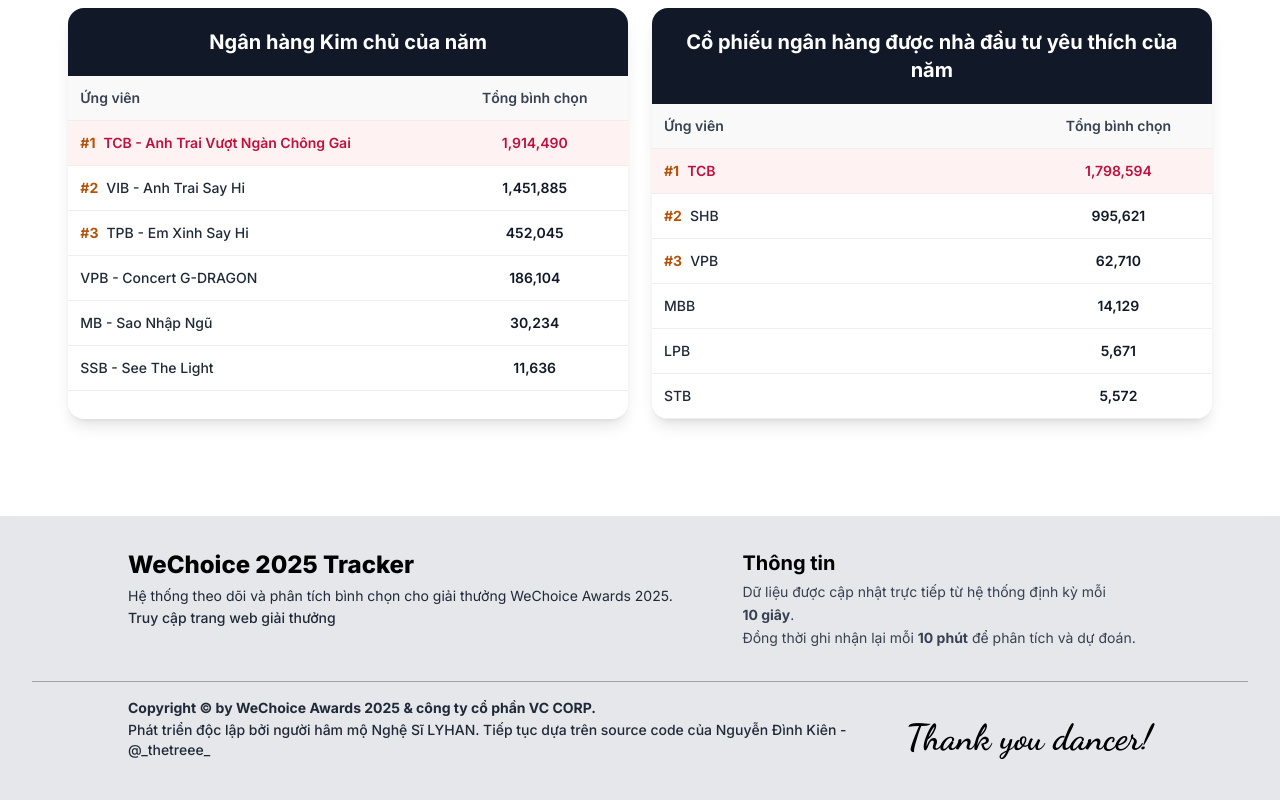
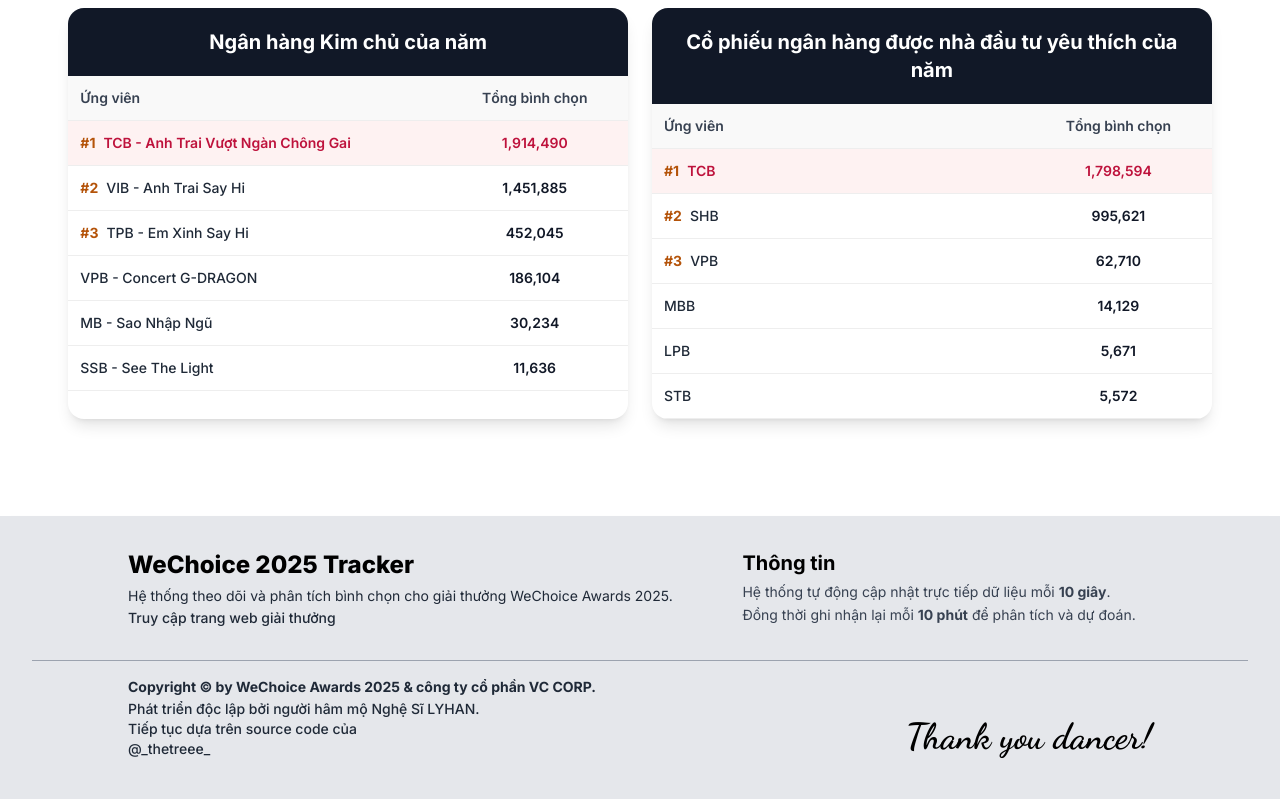
Before and after one commit to ntu09082007-eng/wechoice-tracker-frontend, a React (Vite) app: page /realtime in a window 1280 px wide. Shown: the part 305-1105 px from the top of the page. Built offline with nearby package versions, Linux system fonts and the light colour scheme; what chartjs-plugin-zoom would draw is missing.

Commit message:
Update Footer.tsx

```diff
--- a/src/components/Footer.tsx
+++ b/src/components/Footer.tsx
@@ -22,10 +22,10 @@ export default function Footer() {
           <div className="xl:col-span-2">
             <h3 className="text-black text-xl font-bold mb-1">Thông tin</h3>
             <p className="text-sm leading-relaxed">
-              Dữ liệu được cập nhật trực tiếp từ hệ thống định kỳ mỗi{" "}
+              Hệ thống tự động cập nhật trực tiếp dữ liệu mỗi{" "}
               {/* SỬA LỖI: Dùng &nbsp; để hàn dính số 10 và chữ giây */}
               <b className="whitespace-nowrap">10&nbsp;giây</b>.
-              <br />
+              <br/>
               Đồng thời ghi nhận lại mỗi <b className="whitespace-nowrap">10&nbsp;phút</b> để phân tích và dự đoán.
             </p>
           </div>
@@ -41,7 +41,8 @@ export default function Footer() {
                 Copyright © by WeChoice Awards 2025 & công ty cổ phần VC CORP.
               </p>
               <p className="text-gray-800 text-sm mt-0.5 font-medium">
-                Phát triển độc lập bởi người hâm mộ Nghệ Sĩ LYHAN. Tiếp tục dựa trên source code của Nguyễn Đình Kiên -
+                Phát triển độc lập bởi người hâm mộ Nghệ Sĩ LYHAN.
+                <br/>Tiếp tục dựa trên source code của
               <h3 className="text-gray-800 text-sm font-extrabold hover:underline">
               <a href="https://www.threads.com/@_thetreee_" target="_blank" rel="noreferrer"> @_thetreee_</a>
               </h3>
```
